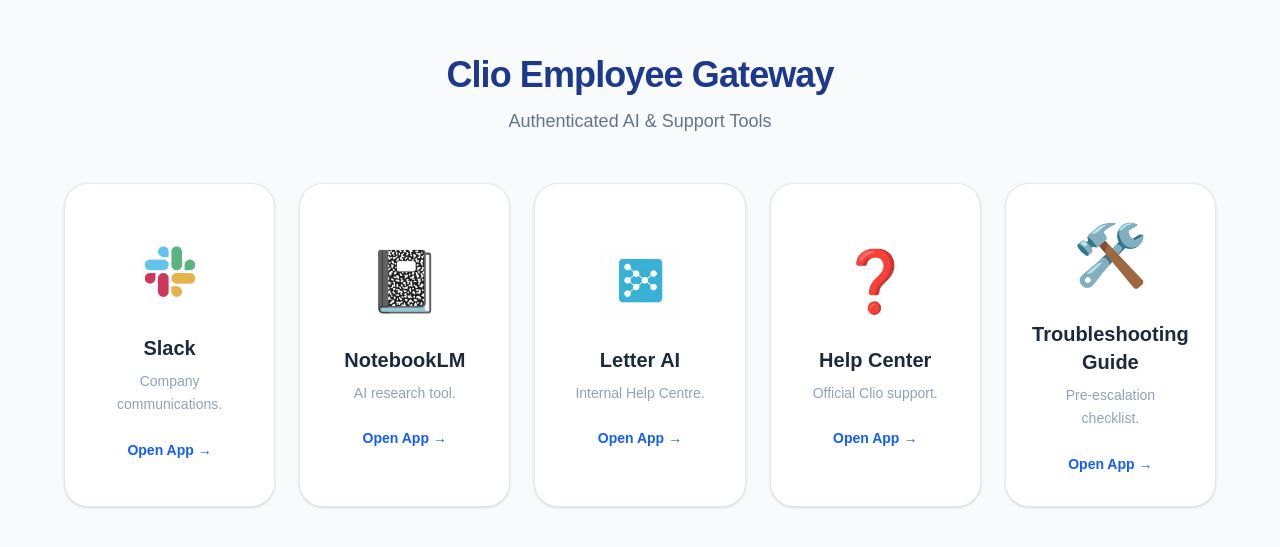
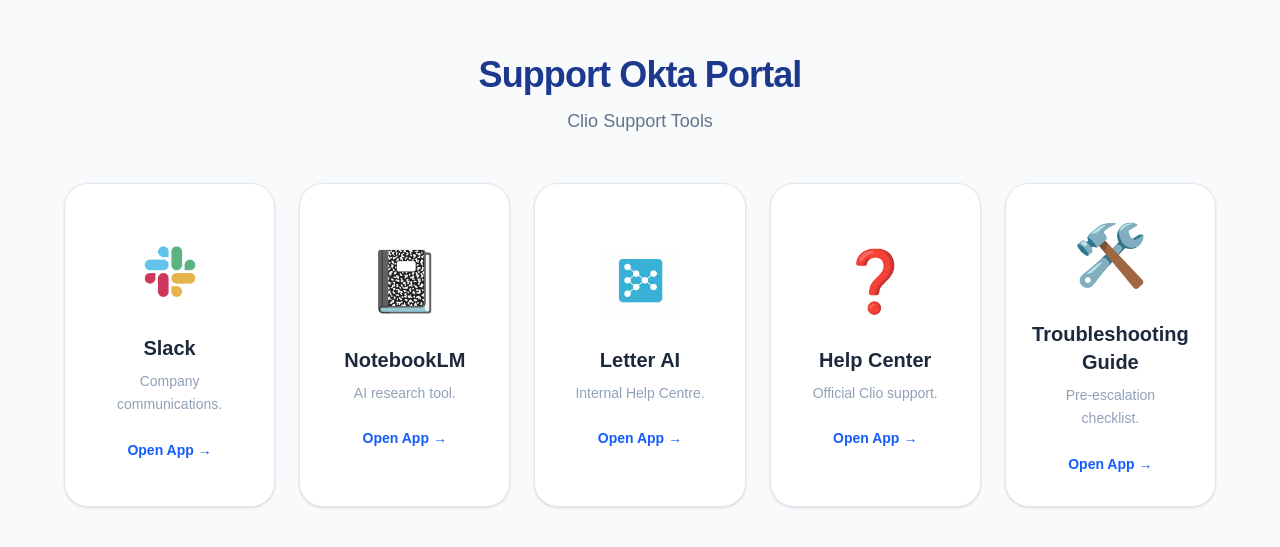
Before and after one commit to kajalbenharijan-TE/Clio-AI-Support-Portal, a Next.js app: page / in a window 1280 px wide. Shown: the part 119-666 px from the top of the page. Built offline with nearby package versions, Linux system fonts and the light colour scheme.

Commit message:
updated naming and descriptions for a professional feel

```diff
--- a/app/page.tsx
+++ b/app/page.tsx
@@ -35,8 +35,8 @@
     <main className="min-h-screen bg-slate-50 p-8 flex items-center justify-center">
       <div className="max-w-6xl w-full">
         <header className="mb-12 text-center">
-          <h1 className="text-4xl font-extrabold text-blue-900 tracking-tight">Clio Employee Gateway</h1>
-          <p className="text-slate-500 mt-3 text-lg font-medium">Authenticated AI & Support Tools</p>
+          <h1 className="text-4xl font-extrabold text-blue-900 tracking-tight">Support Okta Portal</h1>
+          <p className="text-slate-500 mt-3 text-lg font-medium">Clio Support Tools</p>
         </header>
 
         <div className="grid grid-cols-1 sm:grid-cols-2 lg:grid-cols-5 gap-6">
```
